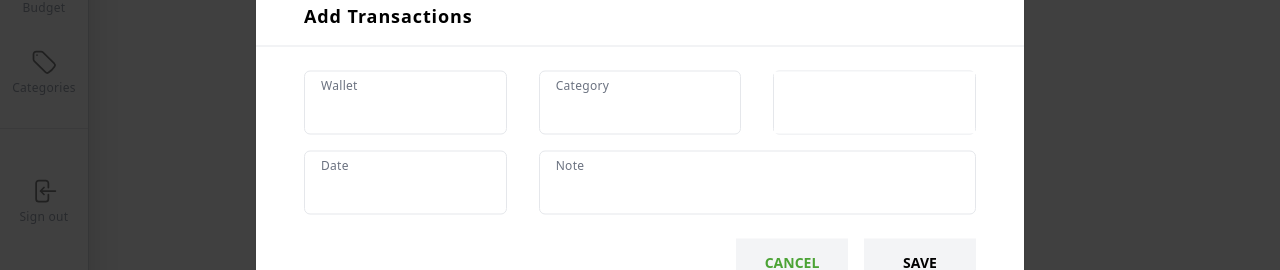
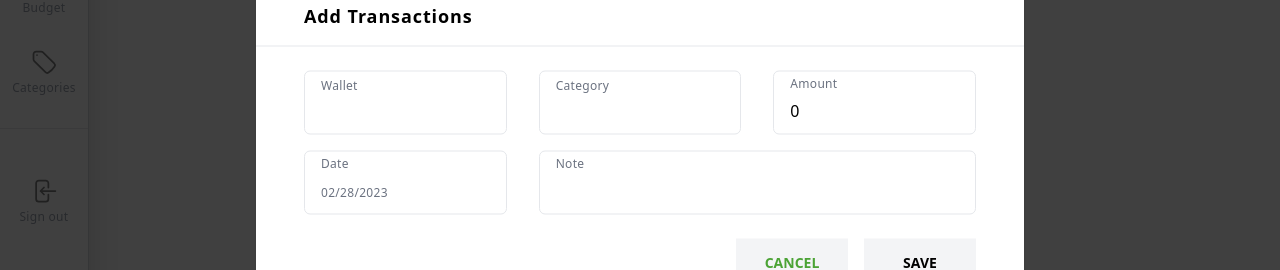
Before and after one commit to etrafa/familyBudget, a React (Create React App) app: page / in a window 1280 px wide. Shown: the part 256-526 px from the top of the page. Built offline with nearby package versions, Linux system fonts and the light colour scheme.

Commit message:
datepicker added.

```diff
--- a/package.json
+++ b/package.json
@@ -13,6 +13,7 @@
     "firebase": "^9.17.1",
     "react": "^18.2.0",
     "react-chartjs-2": "^5.2.0",
+    "react-datepicker": "^4.10.0",
     "react-dom": "^18.2.0",
     "react-router-dom": "^6.8.2",
     "react-scripts": "5.0.1",
@@ -44,6 +45,7 @@
     ]
   },
   "devDependencies": {
+    "@types/react-datepicker": "^4.10.0",
     "tailwindcss": "^3.2.7"
   }
 }
--- a/src/components/Modals/AddNewExpense.tsx
+++ b/src/components/Modals/AddNewExpense.tsx
@@ -1,3 +1,7 @@
+import { useState } from "react";
+import DatePicker from "react-datepicker";
+import "react-datepicker/dist/react-datepicker.css";
+
 interface AddNewExpenseProps {
   setIsAddNewExpenseModalOpen: React.Dispatch<React.SetStateAction<boolean>>;
   setIsCategoryModalOpen: React.Dispatch<React.SetStateAction<boolean>>;
@@ -7,6 +11,18 @@ const AddNewExpense = ({
   setIsAddNewExpenseModalOpen,
   setIsCategoryModalOpen,
 }: AddNewExpenseProps) => {
+  const [newExpenseInputs, setNewExpenseInputs] = useState({
+    amount: 0,
+    category: "",
+    wallet: "",
+    date: new Date().toLocaleDateString() || new Date(),
+    note: "",
+  });
+
+  const [startDate, setStartDate] = useState(new Date());
+
+  console.log(newExpenseInputs);
+
   return (
     <div className="w-full ml-auto fixed min-h-screen top-0 bg-black bg-opacity-75 z-50">
       <div className="absolute bg-white rounded-mds shadow top-1/2 left-1/2 transform -translate-x-1/2 -translate-y-1/2 w-11/12 max-w-3xl">
@@ -26,35 +42,55 @@ const AddNewExpense = ({
             <span className="text-xs pl-4 text-gray-500 tracking-wide">
               Category
             </span>
-            {/* {categories.map((category) => {
-              return (
-                <div id={category.name}>
-                  {category.name}
-                  <img src={category.image} />
-                </div>
-              );
-            })} */}
           </div>
-          <div className="col-span-1 h-16 border mx-4 rounded-md relative">
-            <span className="text-xs pl-4 text-gray-500 tracking-wide">
+          <div className="col-span-1 h-16 border mx-4 rounded-md relative flex hover:border-gray-500">
+            <label className="text-xs pl-4 pt-1 text-gray-500 tracking-wide w-full h-full">
               Amount
-            </span>
-            <input
-              className="absolute left-0 w-full h-full"
-              type="number"
-              name=""
-              id=""
-            />
+              <input
+                onChange={(e) =>
+                  setNewExpenseInputs({
+                    ...newExpenseInputs,
+                    amount: parseInt(e.target.value),
+                  })
+                }
+                value={newExpenseInputs.amount}
+                className="w-full h-full absolute left-0 bottom-0 -z-20 text-base text-black pt-4 px-4 focus:outline-none"
+                type="number"
+              />
+            </label>
           </div>
-          <div className="col-span-1 h-16 border mx-4 rounded-md">
-            <span className="text-xs pl-4 text-gray-500 tracking-wide">
+          <div className="col-span-1 h-16 border mx-4 rounded-md relative flex hover:border-gray-500">
+            <label className="text-xs pl-4 pt-1 text-gray-500 tracking-wide w-full h-full">
               Date
-            </span>
+              <DatePicker
+                selected={startDate}
+                onChange={(date) => {
+                  setStartDate(date ? date : new Date());
+                  setNewExpenseInputs({
+                    ...newExpenseInputs,
+                    date: date ? date.toLocaleDateString() : new Date(),
+                  });
+                }}
+                className="w-full h-full mt-3 focus:outline-none"
+                dateFormat="MM/dd/yyyy"
+              />
+            </label>
           </div>
-          <div className="col-span-2 h-16 border mx-4 rounded-md">
-            <span className="text-xs pl-4 text-gray-500 tracking-wide">
+
+          <div className="col-span-2 h-16 border mx-4 rounded-md relative flex hover:border-gray-500">
+            <label className="text-xs pl-4 pt-1 text-gray-500 tracking-wide w-full h-full">
               Note
-            </span>
+              <input
+                onChange={(e) =>
+                  setNewExpenseInputs({
+                    ...newExpenseInputs,
+                    note: e.target.value,
+                  })
+                }
+                className="w-full h-full absolute left-0 bottom-0 -z-20 text-base text-black pt-4 px-4 focus:outline-none"
+                type="text"
+              />
+            </label>
           </div>
         </div>
         <div className="w-11/12 my-6 flex justify-end mx-auto">
@@ -64,7 +100,10 @@ const AddNewExpense = ({
           >
             Cancel
           </button>
-          <button className="w-28 h-12 bg-gray-100 uppercase text-sm font-semibold mx-4">
+          <button
+            onClick={() => console.log(newExpenseInputs)}
+            className="w-28 h-12 bg-gray-100 uppercase text-sm font-semibold mx-4"
+          >
             Save
           </button>
         </div>
```
Also changed, not shown: 1 other file (tests, documents, lock files or other folders).
